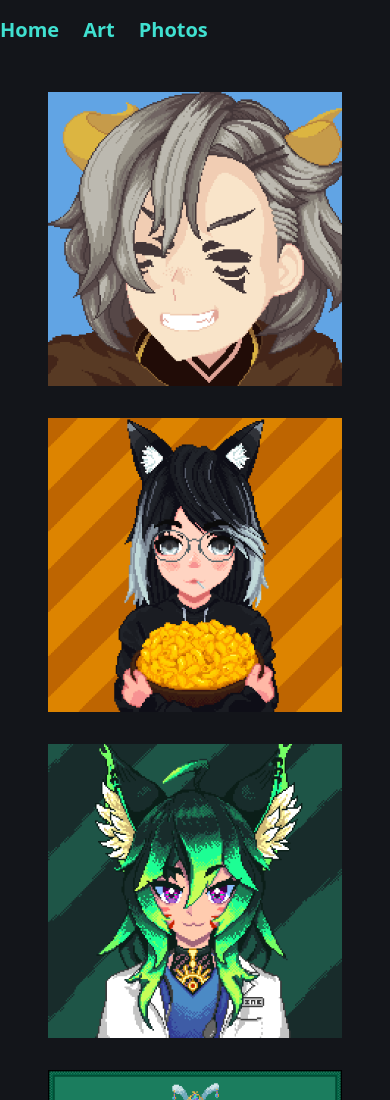
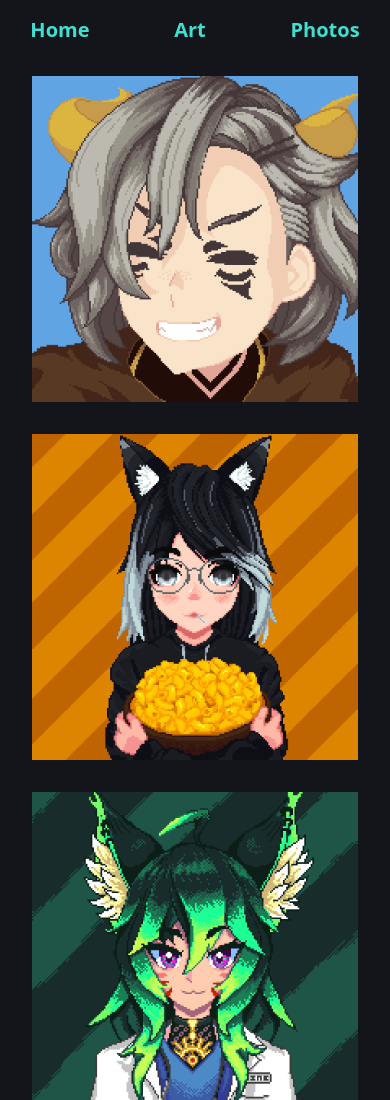
Before and after one commit to NathanaelRea/nathanaelrea.com, an Astro site: page /art in a window 390 px wide. Shown: the top 1100 px of the page. Built offline with nearby package versions, Linux system fonts and the light colour scheme; Astro itself is replaced by a stand-in of ours.

Commit message:
Fix mobile spacing

```diff
--- a/src/layouts/ImageContainer.astro
+++ b/src/layouts/ImageContainer.astro
@@ -1,3 +1,3 @@
-<div class="flex flex-col gap-8 p-4 w-full items-center">
+<div class="flex flex-col gap-8 lg:gap-16 w-full items-center">
     <slot />
 </div>
--- a/src/layouts/Layout.astro
+++ b/src/layouts/Layout.astro
@@ -19,7 +19,7 @@ const { title } = Astro.props;
 	<body class="flex flex-col h-screen">
 		<header class="flex justify-center py-4">
 			<nav class="max-w-xl w-full">
-				<ul class="flex gap-6 text-xl">
+				<ul class="flex gap-6 text-xl justify-around lg:justify-start">
 					<li><a href="/">Home</a></li>
 					<li><a href="/art">Art</a></li>
 					<li><a href="/photos">Photos</a></li>
--- a/src/pages/index.astro
+++ b/src/pages/index.astro
@@ -4,7 +4,7 @@ import Layout from "../layouts/Layout.astro";
 
 <Layout title="Nathanael Rea">
   <h1 class="text-4xl font-bold">Hi :)</h1>
-  <ul class="p-4">
+  <ul class="p-4 space-y-4">
     <li><a href="https://github.com/NathanaelRea">GitHub</a></li>
     <li><a href="https://www.linkedin.com/in/NathanaelRea">LinkedIn</li>
   </ul>
```
